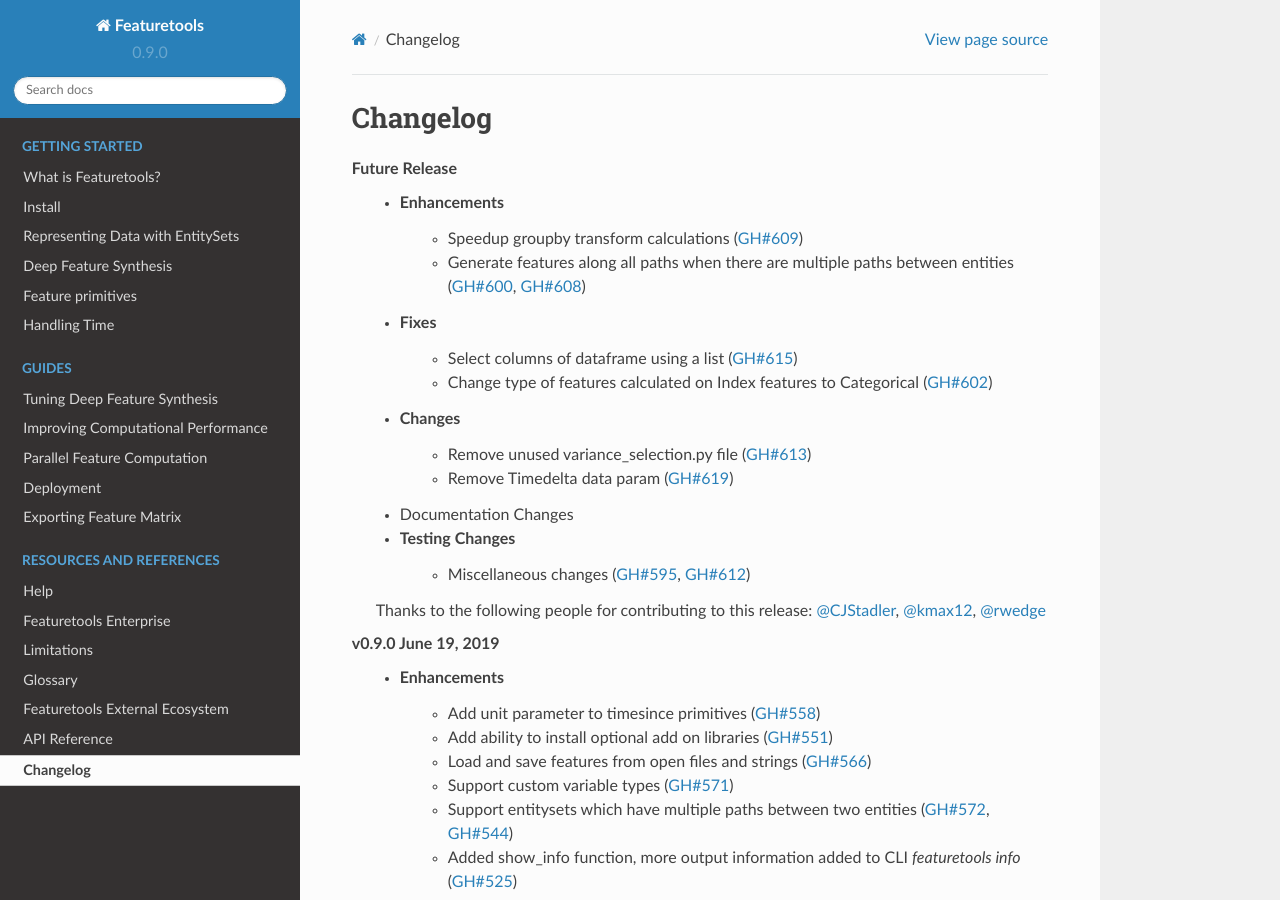
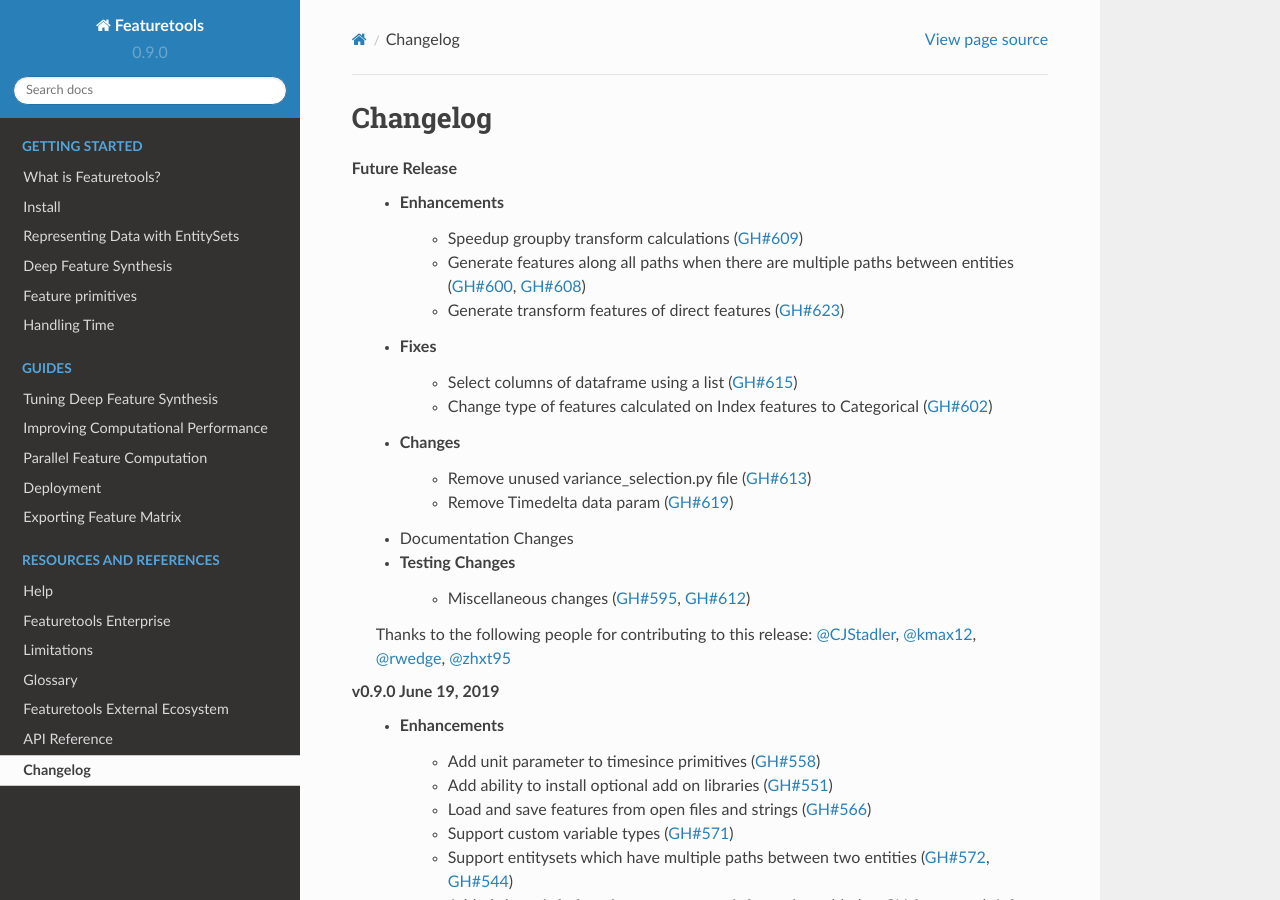
Before and after one commit to alteryx/featuretools, a Sphinx documentation site: the page built from docs/source/changelog.rst, in a window 1280 px wide and 900 px high. Built offline with Sphinx 7.4.7 and the Read the Docs theme 2.0.0, drawn with Linux system fonts in a browser that asks for light colours; pages that are not in the unit, such as notebooks, are missing from menus.

Commit message:
Update changelog

```diff
--- a/docs/source/changelog.rst
+++ b/docs/source/changelog.rst
@@ -6,6 +6,7 @@
     * Enhancements
         * Speedup groupby transform calculations (:pr:`609`)
         * Generate features along all paths when there are multiple paths between entities (:pr:`600`, :pr:`608`)
+        * Generate transform features of direct features (:pr:`623`)
     * Fixes
         * Select columns of dataframe using a list (:pr:`615`)
         * Change type of features calculated on Index features to Categorical (:pr:`602`)
@@ -17,7 +18,7 @@
         * Miscellaneous changes (:pr:`595`, :pr:`612`)
 
     Thanks to the following people for contributing to this release:
-    :user:`CJStadler`, :user:`kmax12`, :user:`rwedge`
+    :user:`CJStadler`, :user:`kmax12`, :user:`rwedge`, :user:`zhxt95`
 
 **v0.9.0** June 19, 2019
     * Enhancements
```
